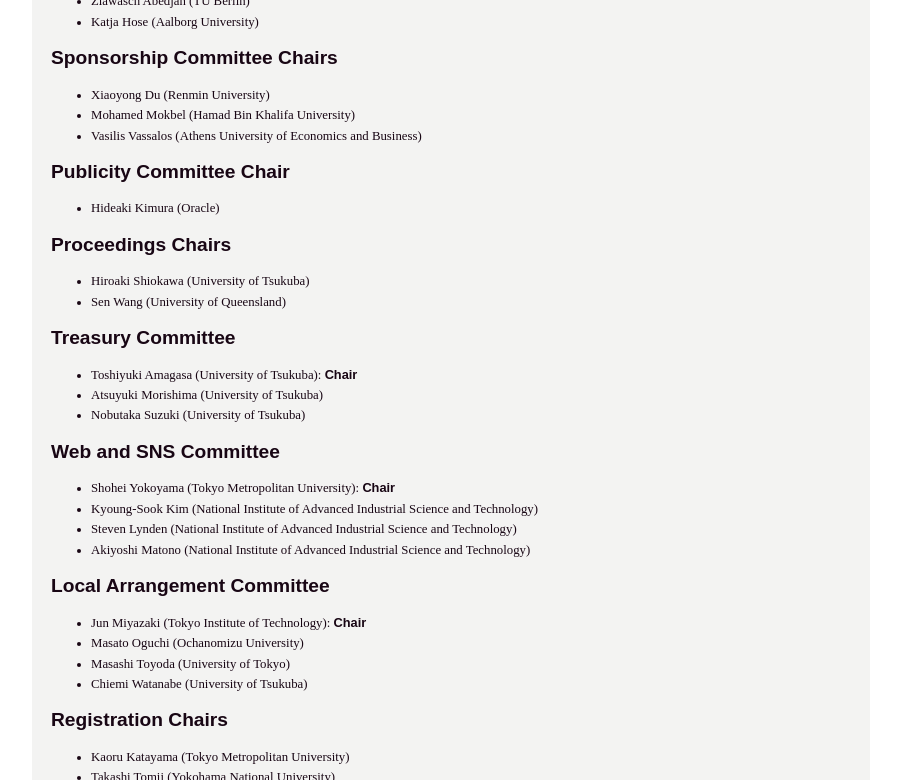
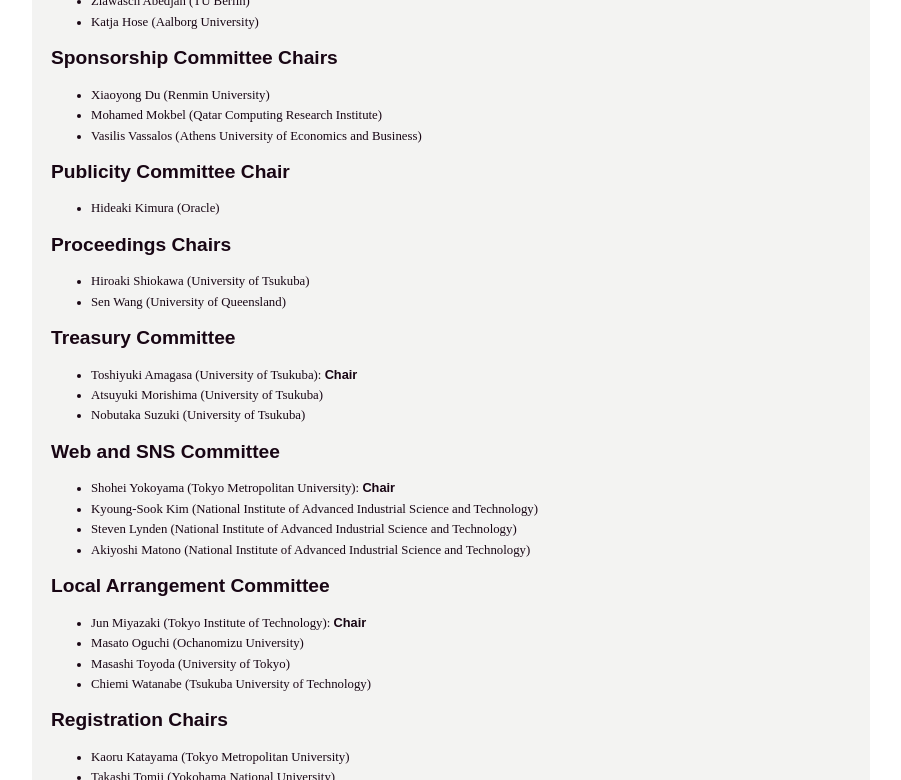
Before and after one commit to VLDB2020/developer-preview, a Jekyll site: the page built from officers.md, in a window 1280 px wide. Shown: the part 4147-4927 px from the top of the page, without its empty margins (189-1090 px from the left). Built offline with Jekyll 4.4.1, drawn with Linux system fonts in a browser that asks for light colours; nearby versions of some CDN libraries; some web fonts are replaced; comment, search, counter and statistics services are not loaded.

Commit message:
update officers list

```diff
--- a/officers.md
+++ b/officers.md
@@ -85,7 +85,7 @@ category: information
 ## Sponsorship Committee Chairs
 
 * Xiaoyong Du (Renmin University)
-* Mohamed Mokbel (Hamad Bin Khalifa University)
+* Mohamed Mokbel (Qatar Computing Research Institute)
 * Vasilis Vassalos (Athens University of Economics and Business)
 
 ## Publicity Committee Chair
@@ -115,7 +115,7 @@ category: information
 * Jun Miyazaki (Tokyo Institute of Technology): <span class="h-font">Chair</span>
 * Masato Oguchi (Ochanomizu University)
 * Masashi Toyoda (University of Tokyo)
-* Chiemi Watanabe (University of Tsukuba)
+* Chiemi Watanabe (Tsukuba University of Technology)
 
 ## Registration Chairs
 
```
Also changed, not shown: pvldb.md (+5 -5 lines).
